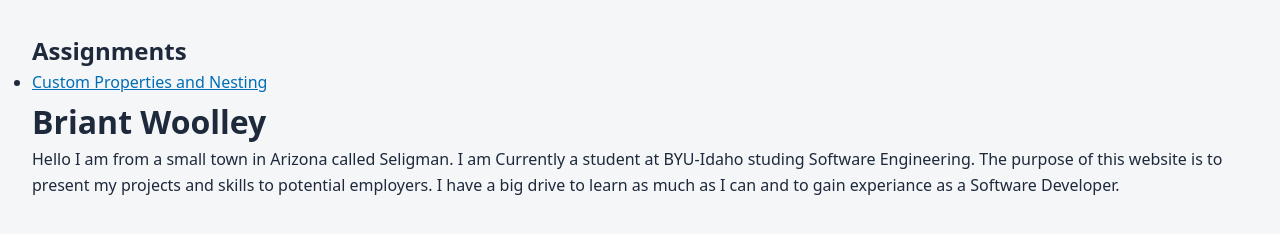
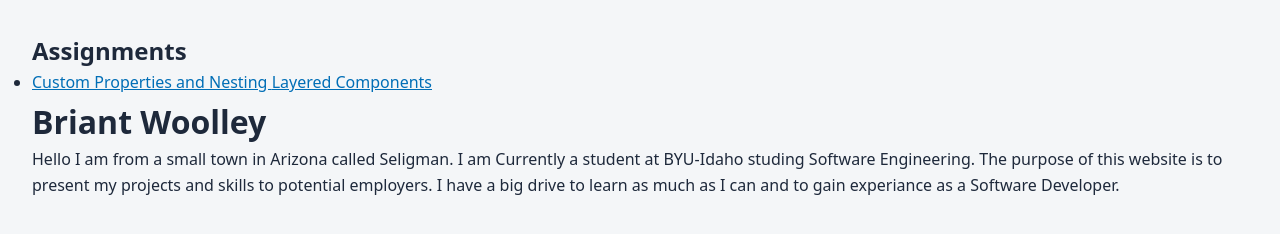
Before and after one commit to BriantLev1/Portfolio, a plain HTML site: page index.html in a window 1280 px wide. Drawn offline with Linux system fonts and the light colour scheme; files that its build step writes are made by us from their sources.

Commit message:
updated links

```diff
--- a/index.html
+++ b/index.html
@@ -6,6 +6,7 @@
     <title>Briant Woolley - Portfolio</title>
     <link rel="stylesheet" href="main.css">
     <link rel="page2" href="unit-1/custom-properties/index.html">
+    <link rel="page3" href="unit-2/layered-components/index.html">
 </head>
 <body>
     <nav>
@@ -14,6 +15,9 @@
             <li>
                 <a href="unit-1/custom-properties/index.html">
                     Custom Properties and Nesting
+                </a>
+                <a href="unit-2/layered-components/index.html">
+                    Layered Components
                 </a>
             </li>
         </ul>
```
Also changed, not shown: README.md.
